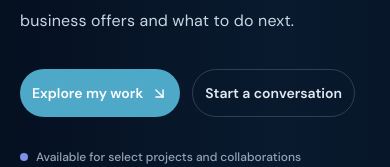
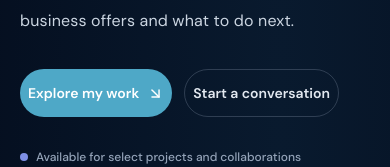
Before and after one commit to Samuel-Oluwafemi/Oluwafemi, a React (Vite) app in the folder Oluwafemi/: page / in a window 390 px wide. Shown: the part 400-567 px from the top of the page. Built offline with nearby package versions, Linux system fonts and the light colour scheme.

Commit message:
new changes

```diff
--- a/Oluwafemi/src/components/sections/Hero.jsx
+++ b/Oluwafemi/src/components/sections/Hero.jsx
@@ -44,14 +44,14 @@ export default function Hero() {
           <div className="mt-8 flex flex-wrap items-center gap-3 sm:gap-1">
             <a
               href="#work"
-              className="premium-button inline-flex min-h-12 items-center justify-center gap-2 rounded-full px-3 md:px-6 py-3 text-sm font-semibold"
+              className="premium-button inline-flex min-h-12 items-center justify-center gap-2 rounded-full px-2 md:px-6 py-3 text-sm font-semibold"
             >
               Explore my work
               <ArrowDownRight size={17} />
             </a>
             <a
               href="#contact"
-              className="secondary-button inline-flex min-h-12 items-center justify-center rounded-full border px-3 md:px-6 py-3 text-sm font-semibold"
+              className="secondary-button inline-flex min-h-12 items-center justify-center rounded-full border px-2 md:px-6 py-3 text-sm font-semibold"
             >
               Start a conversation
             </a>
```
